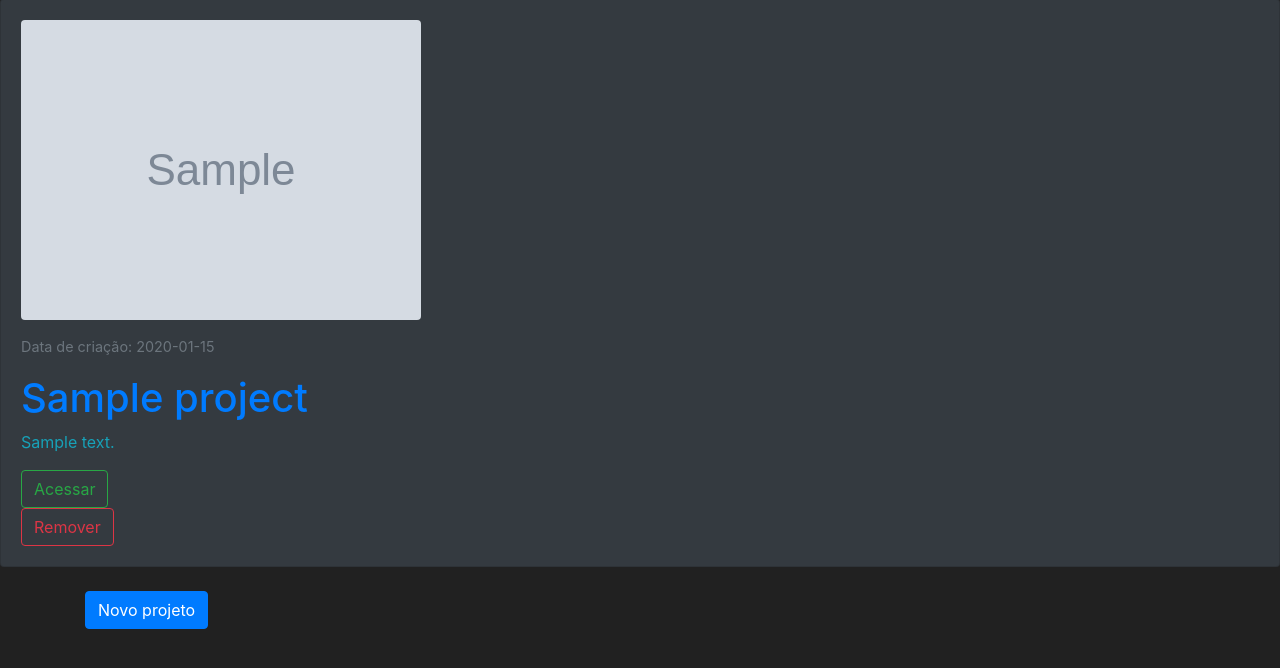
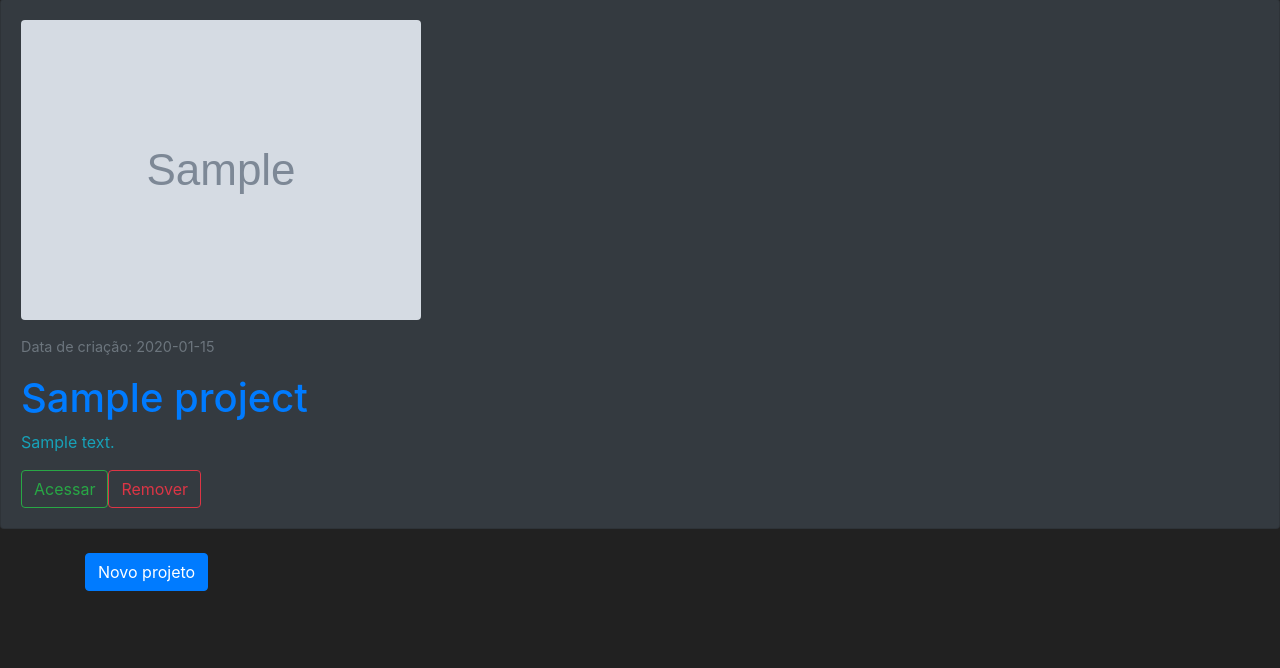
Before and after one commit to IgorLucindo/Augusto-Igor, a Flask app: page /projects in a window 1280 px wide. Shown: the part 81-749 px from the top of the page. Run offline with Flask 2, Linux system fonts and the light colour scheme; a user stored in the database is signed in; tables that the repository leaves empty hold one stand-in row (values such as "Sample post"); grey boxes marked "Sample" are stand-in pictures; some libraries are stand-ins or nearby versions.

Commit message:
projects.html atualizado

```diff
--- a/bughunter/templates/projects.html
+++ b/bughunter/templates/projects.html
@@ -5,6 +5,16 @@
 {% block content %}
 
 {% for project in projects %}
+<head>
+  <style>
+    .botoes{
+      width: 11%;
+      display: flex;
+      justify-content: space-between;
+    };
+  </style>
+</head>
+
 <br>
 <div class="container"></div>
     <div class="card card-body bg-dark">
@@ -18,7 +28,7 @@
           </figure>
     <h1 class="text-primary">{{ project.name }}</h1>
     <p class="text-info">{{ project.description }}</p>
-    <div>
+    <div class="botoes">
       <a type="button" class="btn btn-outline-success" href="{{ url_for('directories_page', project=project.name)}}">Acessar</a>
     <br>
       <a type="button" class="btn btn-outline-danger" href="{{ url_for('delete_project_page', project=project.name) }}">Remover</a>
```
